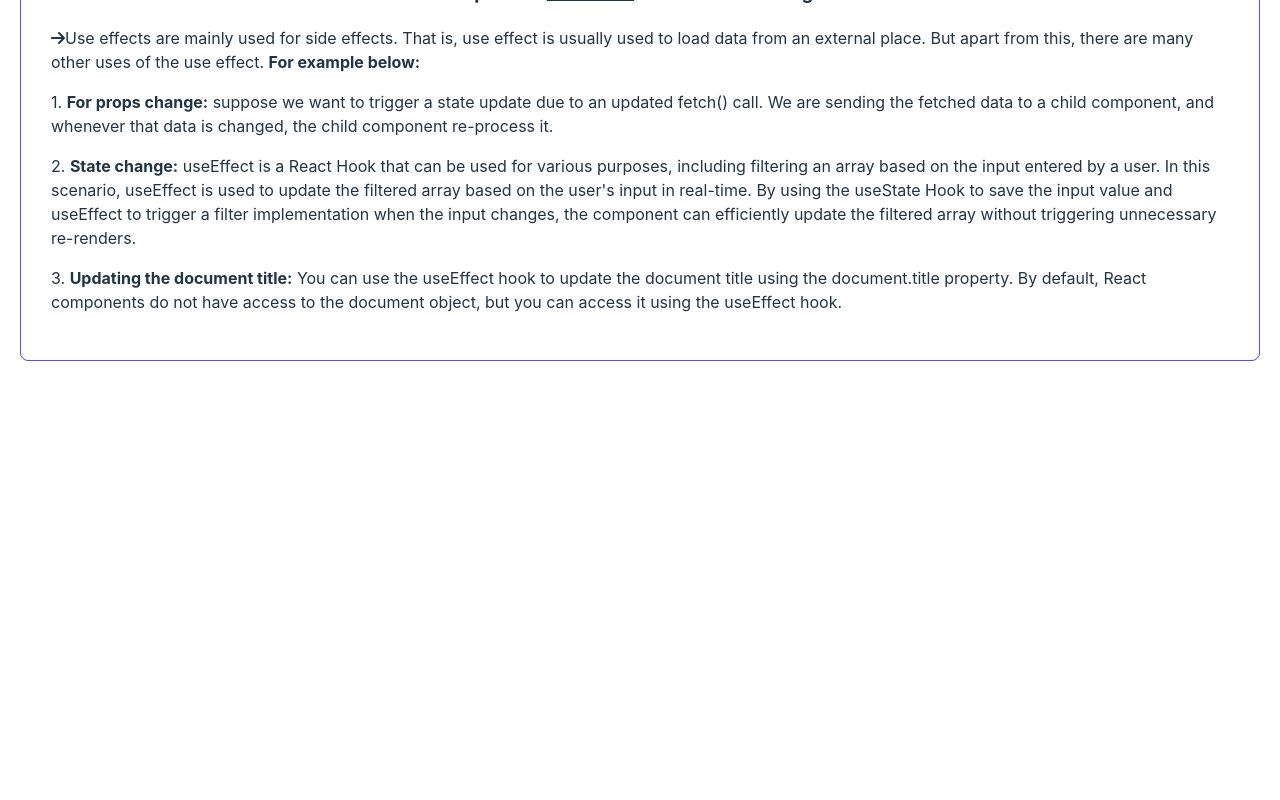
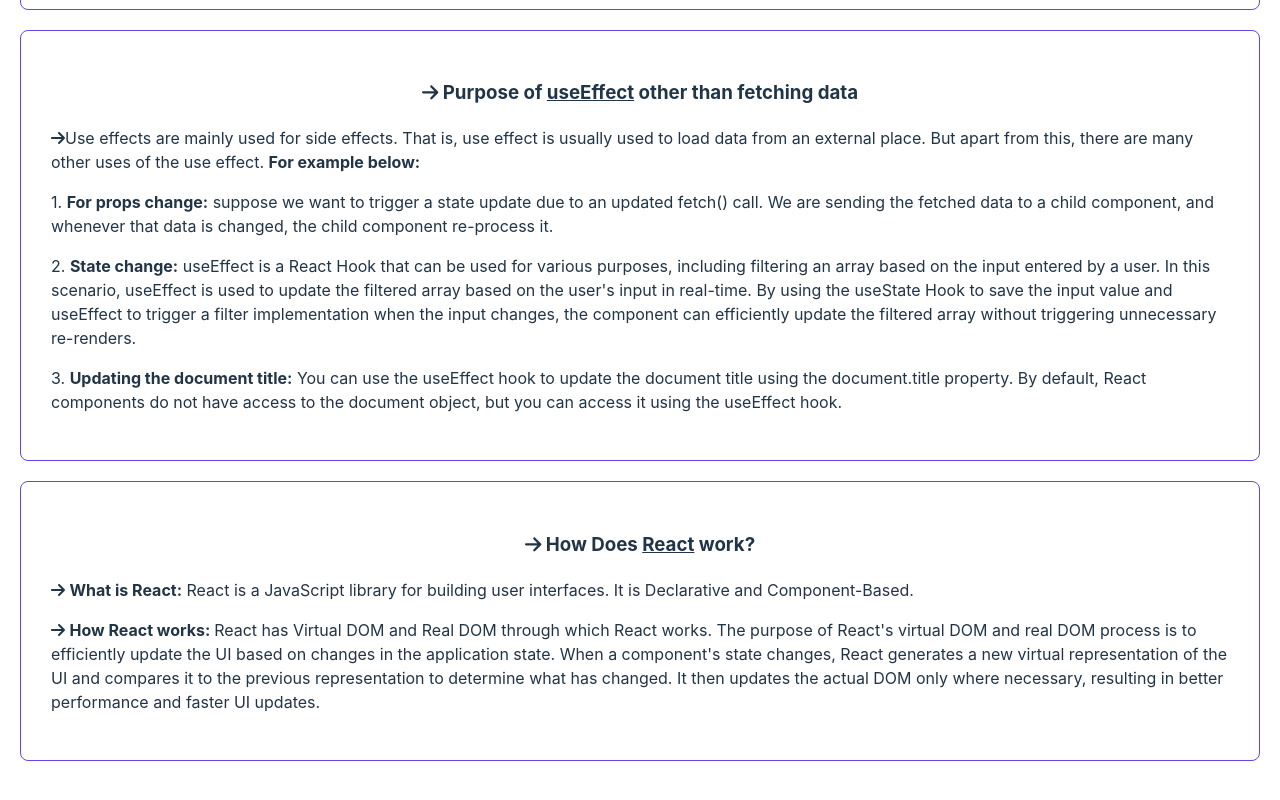
Before and after one commit to faridul22/knowledge-cafe, a React (Vite) app: page / in a window 1280 px wide. Shown: the part 5164-5964 px from the top of the page. Before the commit the page ends 5545 px from the top, so only its background shows below. Built offline with nearby package versions, Linux system fonts and the light colour scheme.

Commit message:
how does react work qna added

```diff
--- a/src/components/QuestionAnswer/QuestionAnswer.css
+++ b/src/components/QuestionAnswer/QuestionAnswer.css
@@ -1,3 +1,7 @@
+.article-container {
+    padding: 100px 0;
+}
+
 article {
     border: 1px solid #6047EC;
     border-radius: 8px;
--- a/src/components/QuestionAnswer/QuestionAnswer.jsx
+++ b/src/components/QuestionAnswer/QuestionAnswer.jsx
@@ -61,6 +61,20 @@
 
                 <p>3. <strong>Updating the document title:</strong> You can use the useEffect hook to update the document title using the document.title property. By default, React components do not have access to the document object, but you can access it using the useEffect hook.</p>
             </article>
+
+            <article>
+                <h3>
+                    <FontAwesomeIcon icon={faArrowRight} /> How Does <u>React</u> work?
+                </h3>
+                <p><FontAwesomeIcon icon={faArrowRight} /> <strong>What is React:</strong> React
+                    is a JavaScript library for building user interfaces. It is Declarative and Component-Based.
+                </p>
+
+                <p><FontAwesomeIcon icon={faArrowRight} /> <strong>How React works: </strong>
+                    React has Virtual DOM and Real DOM through which React works. The purpose of React's virtual DOM and real DOM process is to efficiently update the UI based on changes in the application state. When a component's state changes, React generates a new virtual representation of the UI and compares it to the previous representation to determine what has changed. It then updates the actual DOM only where necessary, resulting in better performance and faster UI updates.
+                </p>
+
+            </article>
         </div>
     );
 };
```
